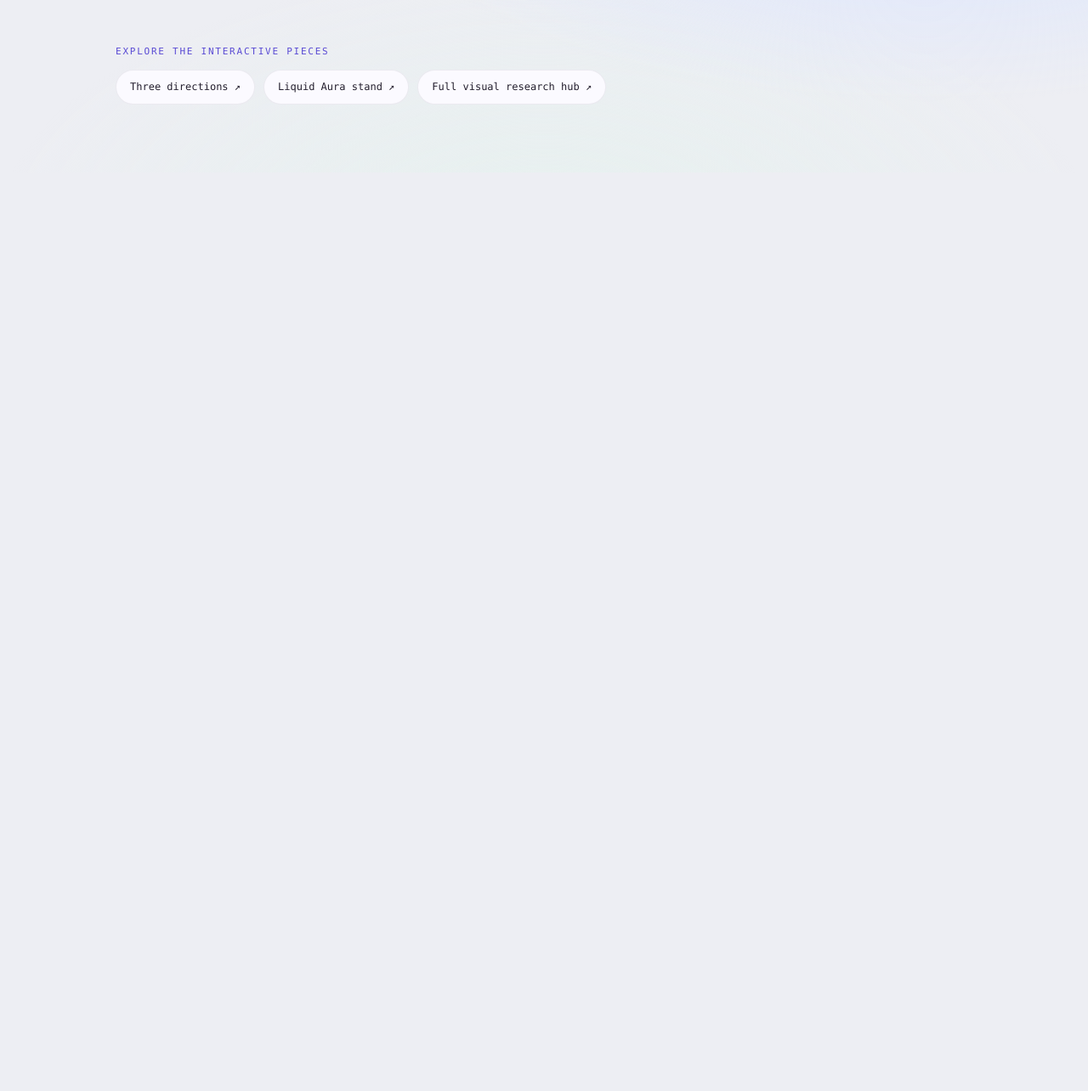
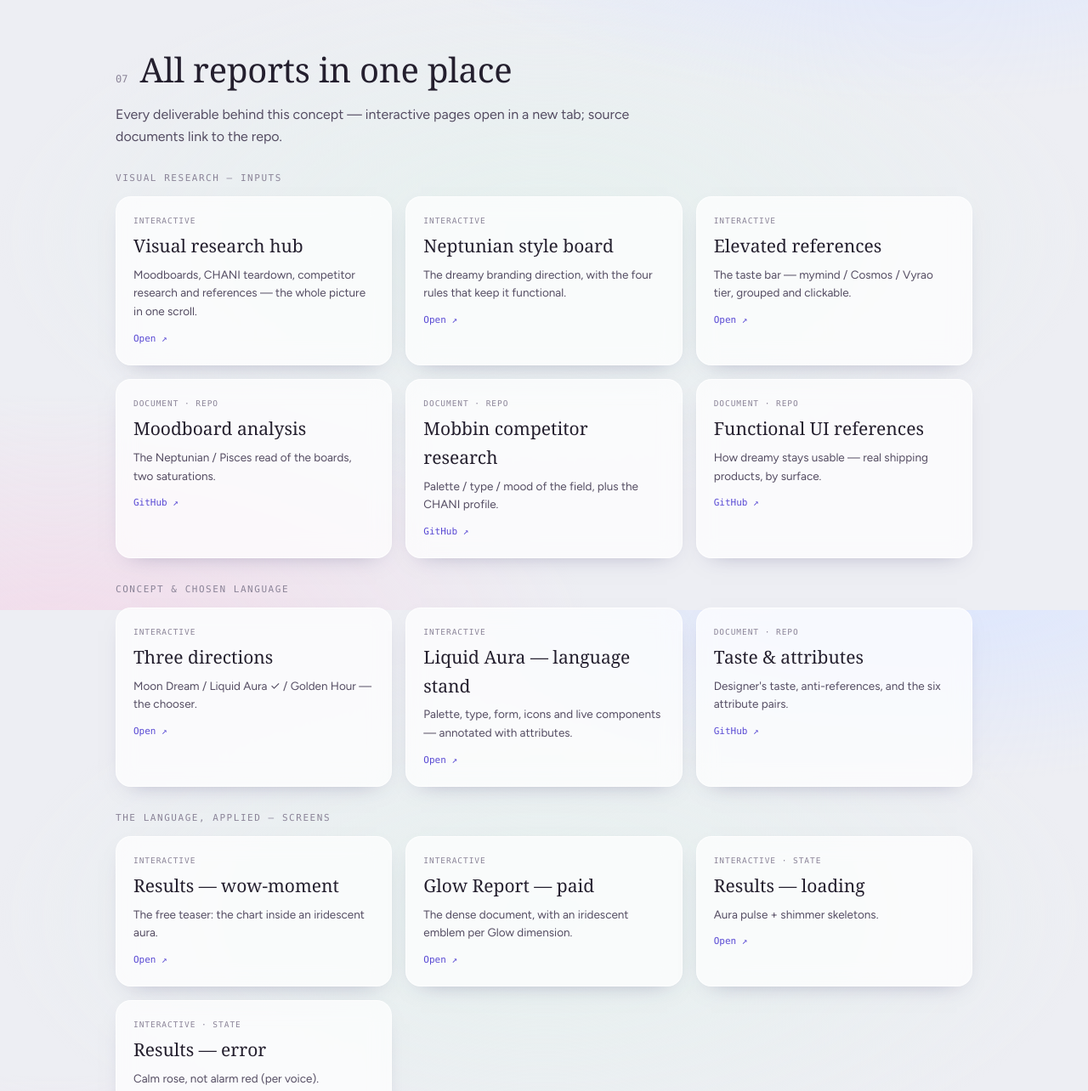
Before and after one commit to ikznsk/design-engineering-with-ai, a plain HTML site: page concept/concept-presentation.html in a window 1280 px wide. Shown: the part 3282-4566 px from the top of the page at 85% size. Before the commit the page ends 3485 px from the top, so only its background shows below. Drawn offline with Linux system fonts and the light colour scheme; a web font is replaced by a local one.

Commit message:
Concept presentation → mentor report: add 'all reports in one place' directory
Co-Authored-By: Claude Opus 4.8 <noreply@anthropic.com>

```diff
--- a/concept/concept-presentation.html
+++ b/concept/concept-presentation.html
@@ -111,6 +111,11 @@
   .linkrow a{font-family:var(--mono); font-size:12px; text-decoration:none; color:var(--ink); background:var(--surface); border:1px solid var(--line-soft); border-radius:100px; padding:10px 16px}
   .linkrow a:hover{border-color:var(--accent)}
 
+  .subhead{font-family:var(--mono); font-size:11px; letter-spacing:.14em; text-transform:uppercase; color:var(--muted); margin:28px 0 12px}
+  a.rc{text-decoration:none; color:var(--ink); transition:transform .18s ease, box-shadow .18s ease}
+  a.rc:hover{transform:translateY(-3px); box-shadow:var(--shadow)}
+  a.rc .go{margin-top:12px; display:inline-block; font-family:var(--mono); font-size:11px; color:var(--accent-deep)}
+  .rc .kind{font-family:var(--mono); font-size:9.5px; letter-spacing:.1em; text-transform:uppercase; color:var(--muted)}
   @media (max-width:840px){ .cards3,.dirs{grid-template-columns:1fr} .cols2,.aura{grid-template-columns:1fr} .aura .phone{max-width:340px} }
 </style>
 </head>
@@ -222,13 +227,39 @@
     </div>
   </section>
 
+  <section>
+    <div class="sh"><span class="n">07</span><h2>All reports in one place</h2></div>
+    <p class="si">Every deliverable behind this concept — interactive pages open in a new tab; source documents link to the repo.</p>
+
+    <div class="subhead">Visual research — inputs</div>
+    <div class="cards3">
+      <a class="rc" href="https://claude.ai/code/artifact/377d617c-ac48-4a5f-94c1-3747fc2628c5" target="_blank" rel="noopener"><div class="kind">Interactive</div><h3>Visual research hub</h3><p>Moodboards, CHANI teardown, competitor research and references — the whole picture in one scroll.</p><span class="go">Open ↗</span></a>
+      <a class="rc" href="https://claude.ai/code/artifact/8753a5e4-4a10-4607-ab22-d177882e9444" target="_blank" rel="noopener"><div class="kind">Interactive</div><h3>Neptunian style board</h3><p>The dreamy branding direction, with the four rules that keep it functional.</p><span class="go">Open ↗</span></a>
+      <a class="rc" href="https://claude.ai/code/artifact/673d9757-52c1-4a61-b3b7-a9055e3942a3" target="_blank" rel="noopener"><div class="kind">Interactive</div><h3>Elevated references</h3><p>The taste bar — mymind / Cosmos / Vyrao tier, grouped and clickable.</p><span class="go">Open ↗</span></a>
+      <a class="rc" href="https://github.com/ikznsk/design-engineering-with-ai/blob/main/concept/moodboard-analysis.md" target="_blank" rel="noopener"><div class="kind">Document · repo</div><h3>Moodboard analysis</h3><p>The Neptunian / Pisces read of the boards, two saturations.</p><span class="go">GitHub ↗</span></a>
+      <a class="rc" href="https://github.com/ikznsk/design-engineering-with-ai/blob/main/research/mobbin-visual-research.md" target="_blank" rel="noopener"><div class="kind">Document · repo</div><h3>Mobbin competitor research</h3><p>Palette / type / mood of the field, plus the CHANI profile.</p><span class="go">GitHub ↗</span></a>
+      <a class="rc" href="https://github.com/ikznsk/design-engineering-with-ai/blob/main/concept/neptunian-ui-references.md" target="_blank" rel="noopener"><div class="kind">Document · repo</div><h3>Functional UI references</h3><p>How dreamy stays usable — real shipping products, by surface.</p><span class="go">GitHub ↗</span></a>
+    </div>
+
+    <div class="subhead">Concept &amp; chosen language</div>
+    <div class="cards3">
+      <a class="rc" href="https://claude.ai/code/artifact/e50923f2-9a7f-48f5-8550-e96c6ff48b20" target="_blank" rel="noopener"><div class="kind">Interactive</div><h3>Three directions</h3><p>Moon Dream / Liquid Aura ✓ / Golden Hour — the chooser.</p><span class="go">Open ↗</span></a>
+      <a class="rc" href="https://claude.ai/code/artifact/3224b6a0-d881-4ffe-8b78-14af6168df1c" target="_blank" rel="noopener"><div class="kind">Interactive</div><h3>Liquid Aura — language stand</h3><p>Palette, type, form, icons and live components — annotated with attributes.</p><span class="go">Open ↗</span></a>
+      <a class="rc" href="https://github.com/ikznsk/design-engineering-with-ai/blob/main/concept.md" target="_blank" rel="noopener"><div class="kind">Document · repo</div><h3>Taste &amp; attributes</h3><p>Designer's taste, anti-references, and the six attribute pairs.</p><span class="go">GitHub ↗</span></a>
+    </div>
+
+    <div class="subhead">The language, applied — screens</div>
+    <div class="cards3">
+      <a class="rc" href="https://claude.ai/code/artifact/b1e8a74f-a21e-45e6-a229-aa6cec94108d" target="_blank" rel="noopener"><div class="kind">Interactive</div><h3>Results — wow-moment</h3><p>The free teaser: the chart inside an iridescent aura.</p><span class="go">Open ↗</span></a>
+      <a class="rc" href="https://claude.ai/code/artifact/30b70b6c-591c-4097-b894-7f03ddc17cfc" target="_blank" rel="noopener"><div class="kind">Interactive</div><h3>Glow Report — paid</h3><p>The dense document, with an iridescent emblem per Glow dimension.</p><span class="go">Open ↗</span></a>
+      <a class="rc" href="https://claude.ai/code/artifact/98b46e62-e748-4094-a221-92c2589c7739" target="_blank" rel="noopener"><div class="kind">Interactive · state</div><h3>Results — loading</h3><p>Aura pulse + shimmer skeletons.</p><span class="go">Open ↗</span></a>
+      <a class="rc" href="https://claude.ai/code/artifact/518fdf6a-8c27-423e-91de-1069a0d9cac8" target="_blank" rel="noopener"><div class="kind">Interactive · state</div><h3>Results — error</h3><p>Calm rose, not alarm red (per voice).</p><span class="go">Open ↗</span></a>
+    </div>
+  </section>
+
   <footer>
-    <p class="eyebrow" style="margin-bottom:12px">Explore the interactive pieces</p>
-    <div class="linkrow">
-      <a href="https://claude.ai/code/artifact/e50923f2-9a7f-48f5-8550-e96c6ff48b20" target="_blank" rel="noopener">Three directions ↗</a>
-      <a href="https://claude.ai/code/artifact/3224b6a0-d881-4ffe-8b78-14af6168df1c" target="_blank" rel="noopener">Liquid Aura stand ↗</a>
-      <a href="https://claude.ai/code/artifact/377d617c-ac48-4a5f-94c1-3747fc2628c5" target="_blank" rel="noopener">Full visual research hub ↗</a>
-    </div>
+    <p class="eyebrow" style="margin-bottom:10px">Astro Recipe · Visual concept · Lesson 6</p>
+    <p class="lead" style="max-width:60ch">Full source on GitHub — <a class="link" href="https://github.com/ikznsk/design-engineering-with-ai" target="_blank" rel="noopener">github.com/ikznsk/design-engineering-with-ai</a>. Next: roll the language across the whole product (Lesson 7) and extract design tokens (Lesson 8).</p>
   </footer>
 
 </div>
```
